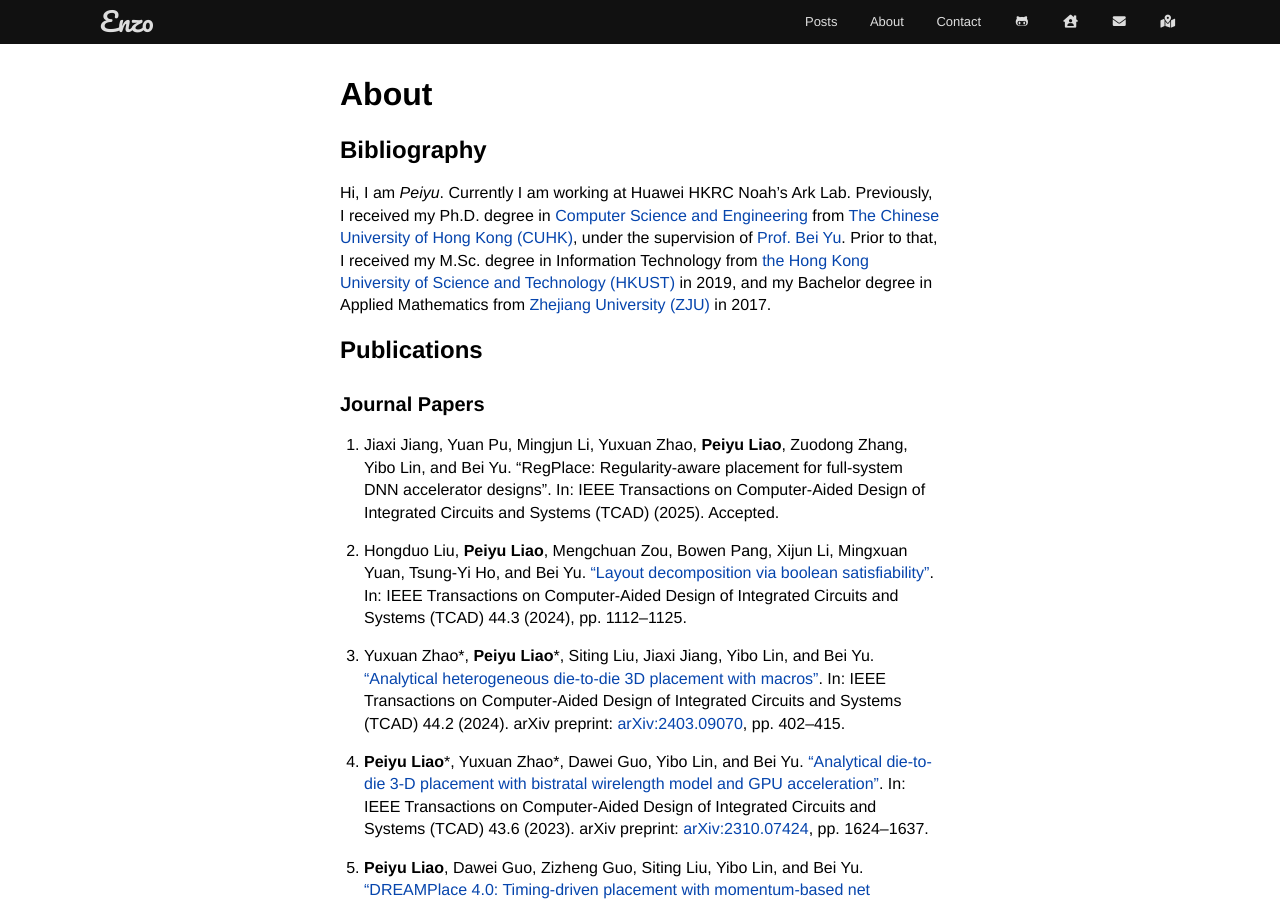
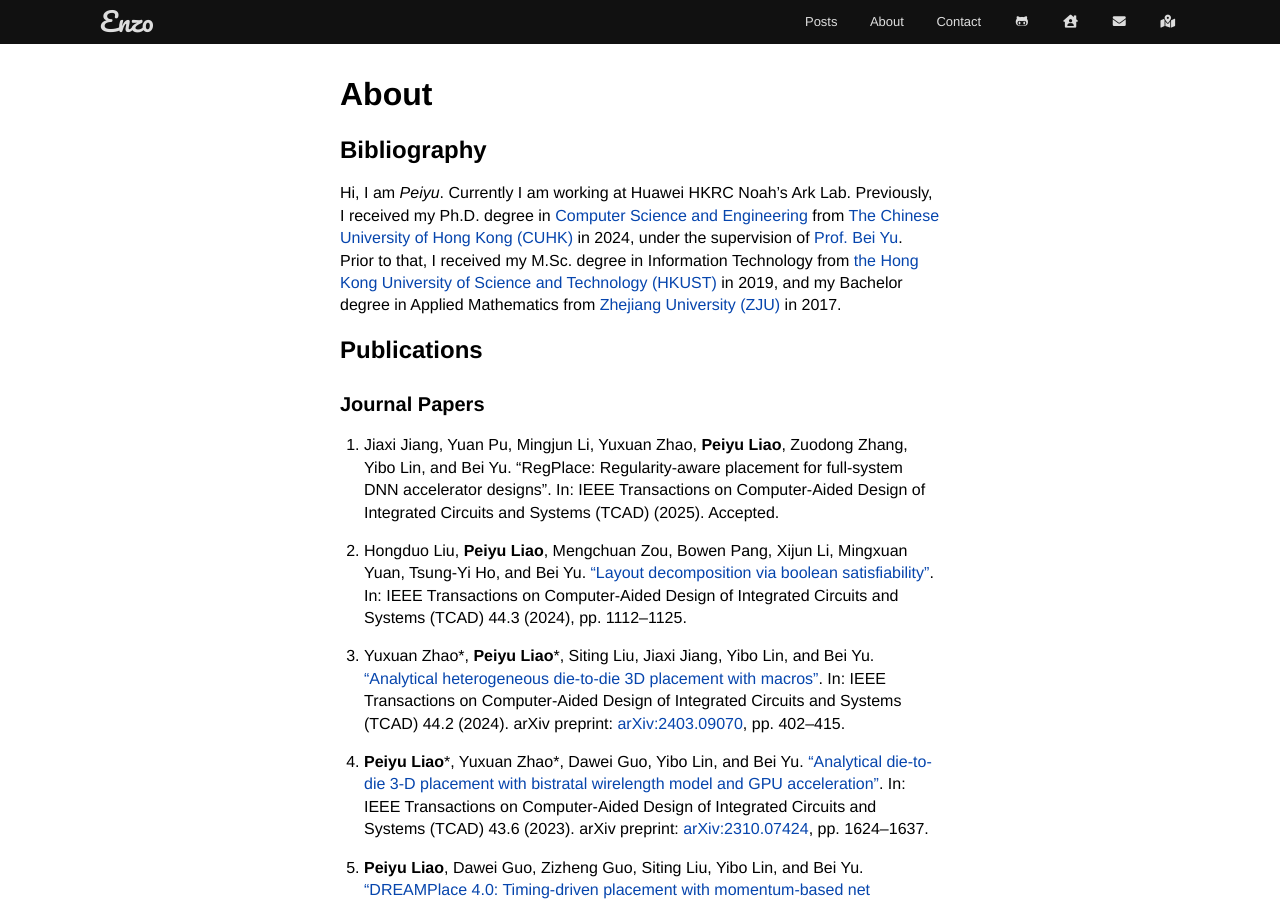
Before and after one commit to enzoleo/enzoleo.github.io, a Jekyll site: the page built from pages/about.md, in a window 1280 px wide and 900 px high. Built offline with Jekyll 4.4.1, drawn with Linux system fonts in a browser that asks for light colours.

Commit message:
Update some personal information

```diff
--- a/pages/about.md
+++ b/pages/about.md
@@ -5,7 +5,7 @@ title: About
 
 ## Bibliography
 
-Hi, I am *Peiyu*. Currently I am working at Huawei HKRC Noah's Ark Lab. Previously, I received my Ph.D. degree in [Computer Science and Engineering](http://www.cse.cuhk.edu.hk/) from [The Chinese University of Hong Kong (CUHK)](http://www.cuhk.edu.hk/english/index.html), under the supervision of [Prof. Bei Yu](http://www.cse.cuhk.edu.hk/~byu/). Prior to that, I received my M.Sc. degree in Information Technology from [the Hong Kong University of Science and Technology (HKUST)](https://www.ust.hk/) in 2019, and my Bachelor degree in Applied Mathematics from [Zhejiang University (ZJU)](http://www.zju.edu.cn/) in 2017.
+Hi, I am *Peiyu*. Currently I am working at Huawei HKRC Noah's Ark Lab. Previously, I received my Ph.D. degree in [Computer Science and Engineering](http://www.cse.cuhk.edu.hk/) from [The Chinese University of Hong Kong (CUHK)](http://www.cuhk.edu.hk/english/index.html) in 2024, under the supervision of [Prof. Bei Yu](http://www.cse.cuhk.edu.hk/~byu/). Prior to that, I received my M.Sc. degree in Information Technology from [the Hong Kong University of Science and Technology (HKUST)](https://www.ust.hk/) in 2019, and my Bachelor degree in Applied Mathematics from [Zhejiang University (ZJU)](http://www.zju.edu.cn/) in 2017.
 
 ## Publications
 
```
Also changed, not shown: pages/contact.md (+1 -1 lines).
